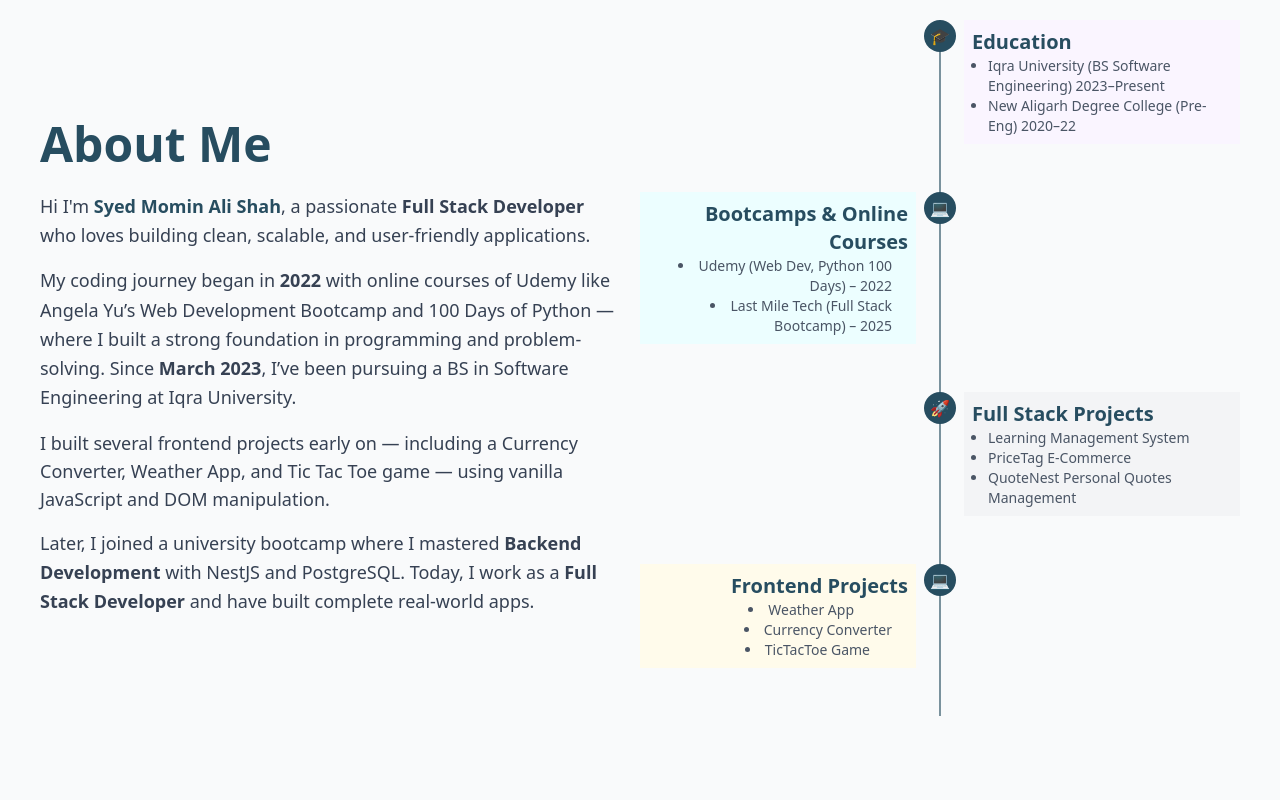
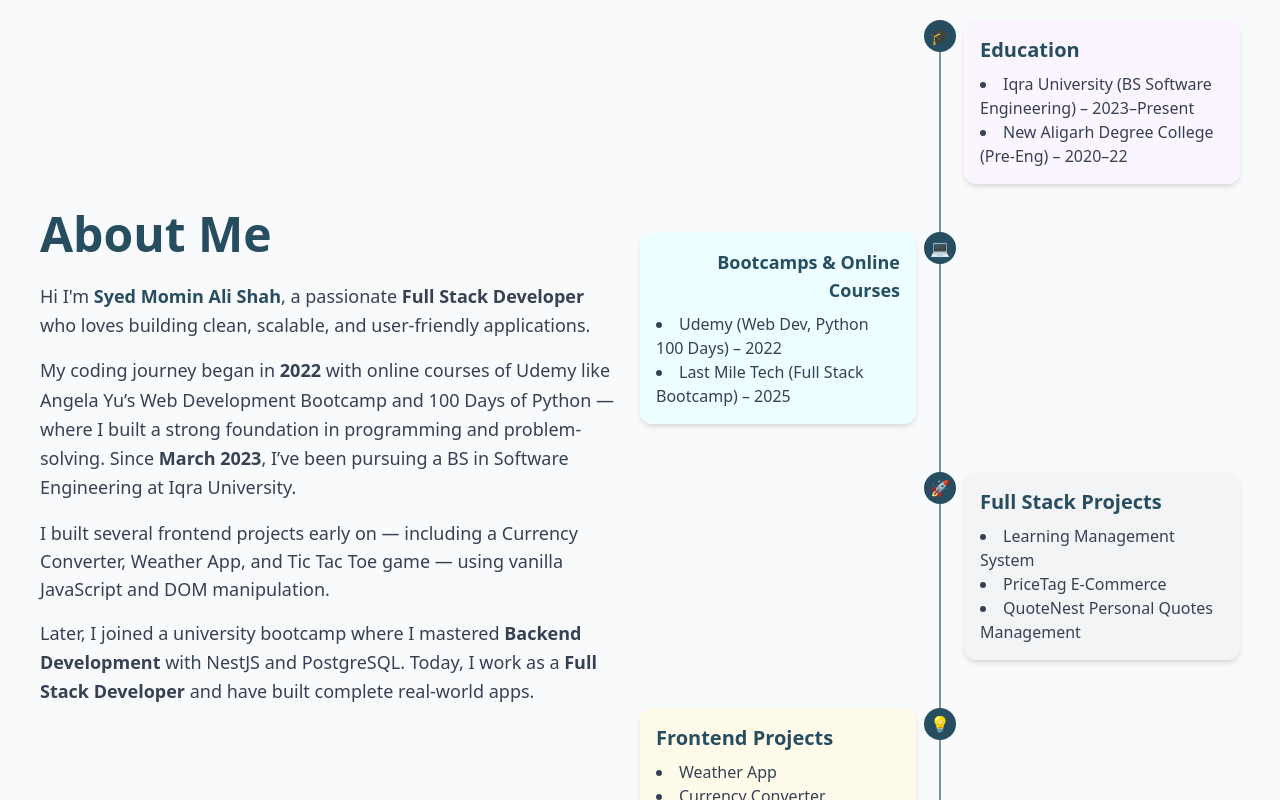
Before and after one commit to smshah121/Portfolio-Website, a React (Vite) app: page / in a window 1280 px wide. Shown: the part 820-1620 px from the top of the page. Built offline with nearby package versions, Linux system fonts and the light colour scheme.

Commit message:
changes saved

```diff
--- a/src/App.jsx
+++ b/src/App.jsx
@@ -322,101 +322,84 @@ function App() {
 
   {/* Right Side - Timeline (Alternate Left-Right Style) */}
   <div className="lg:w-1/2 flex flex-col items-center mt-10 lg:mt-0 relative">
+  {/* Vertical Line */}
   <div className="absolute left-1/2 top-0 bottom-0 w-[2px] bg-[#274D60]/60 transform -translate-x-1/2"></div>
 
-    {/* Education - Right */}
-    <div className="w-full mb-12 flex justify-end">
-      <div className="relative w-1/2 pl-6">
+  {/* 1️⃣ Education */}
+  <div className="w-full mb-12 flex md:justify-end justify-center">
+    <div className="relative md:w-1/2 w-[85%] md:pl-6">
       <div className="absolute -left-4 w-8 h-8 bg-[#274D60] text-white flex items-center justify-center rounded-full">
         🎓
       </div>
-        <div className="bg-purple-50 p-2">
-          <h3 className="text-sm md:text-xl font-semibold text-[#274D60]">Education</h3>
-        <ul className="list-disc pl-4">
-          <li className="text-gray-600 text-xs md:text-sm">
-            Iqra University (BS Software Engineering) 2023–Present
-          </li>
-          <li className="text-gray-600 text-xs md:text-sm">
-            New Aligarh Degree College (Pre-Eng) 2020–22
-          </li>
+      <div className="bg-purple-50 p-4 rounded-xl shadow-md">
+        <h3 className="text-base md:text-xl font-semibold text-[#274D60] mb-2">
+          Education
+        </h3>
+        <ul className="list-disc list-inside text-left text-gray-700 text-sm md:text-base">
+          <li>Iqra University (BS Software Engineering) – 2023–Present</li>
+          <li>New Aligarh Degree College (Pre-Eng) – 2020–22</li>
         </ul>
       </div>
-
     </div>
   </div>
 
-    {/* Bootcamps - Left */}
-    <div className="w-full mb-12 flex justify-start">
-      <div className="relative w-1/2 pr-6 text-right">
+  {/* 2️⃣ Bootcamps & Online Courses */}
+  <div className="w-full mb-12 flex md:justify-start justify-center">
+    <div className="relative md:w-1/2 w-[85%] md:pr-6">
       <div className="absolute -right-4 w-8 h-8 bg-[#274D60] text-white flex items-center justify-center rounded-full">
         💻
       </div>
-        <div className="bg-cyan-50 p-2 flex flex-col items-start md:items-end">
-          <h3 className="text-sm md:text-xl font-semibold text-[#274D60]">
+      <div className="bg-cyan-50 p-4 rounded-xl shadow-md flex flex-col items-start">
+        <h3 className="text-base md:text-lg font-semibold text-[#274D60] mb-2 text-left md:text-right">
           Bootcamps & Online Courses
         </h3>
-        <ul className="list-disc pr-4 list-inside">
-          <li className="text-gray-600 text-xs md:text-sm">
-            Udemy (Web Dev, Python 100 Days) – 2022
-          </li>
-          <li className="text-gray-600 text-xs md:text-sm">
-            Last Mile Tech (Full Stack Bootcamp) – 2025
-          </li>
+        <ul className="list-disc list-inside text-left text-gray-700 text-sm md:text-base">
+          <li>Udemy (Web Dev, Python 100 Days) – 2022</li>
+          <li>Last Mile Tech (Full Stack Bootcamp) – 2025</li>
         </ul>
-
       </div>
-
     </div>
   </div>
 
-    {/* Full Stack Projects - Right */}
-    <div className="w-full mb-12 flex justify-end">
-      <div className="relative w-1/2 pl-6">
+  {/* 3️⃣ Full Stack Projects */}
+  <div className="w-full mb-12 flex md:justify-end justify-center">
+    <div className="relative md:w-1/2 w-[85%] md:pl-6">
       <div className="absolute -left-4 w-8 h-8 bg-[#274D60] text-white flex items-center justify-center rounded-full">
         🚀
       </div>
-        <div className="bg-gray-100 p-2">
-          <h3 className="text-sm md:text-xl font-semibold text-[#274D60]">
+      <div className="bg-gray-100 p-4 rounded-xl shadow-md">
+        <h3 className="text-base md:text-xl font-semibold text-[#274D60] mb-2">
           Full Stack Projects
         </h3>
-        <ul className="list-disc pl-4">
-          <li className="text-gray-600 text-xs md:text-sm">Learning Management System</li>
-          <li className="text-gray-600 text-xs md:text-sm">PriceTag E-Commerce</li>
-          <li className="text-gray-600 text-xs md:text-sm">
-            QuoteNest Personal Quotes Management
-          </li>
+        <ul className="list-disc list-inside text-left text-gray-700 text-sm md:text-base">
+          <li>Learning Management System</li>
+          <li>PriceTag E-Commerce</li>
+          <li>QuoteNest Personal Quotes Management</li>
         </ul>
-        </div>
-
-      </div>
-    </div>
-    <div className="w-90 md:w-full mb-12 flex justify-start">
-      <div className="relative w-1/2 pr-6 text-right">
-        <div className="absolute -right-4 w-8 h-8 bg-[#274D60] text-white flex items-center justify-center rounded-full">
-          💻
-        </div>
-        <div className="bg-amber-50 p-2 flex flex-col items-start md:items-end ">
-          <h3 className="text-xs md:text-xl font-semibold text-[#274D60]">
-          Frontend Projects
-        </h3>
-        <ul className="list-disc pr-4 list-inside">
-          <li className="text-xs text-gray-600 md:text-sm mr-9.5">
-            Weather App
-          </li>
-          <li className="text-xs text-gray-600 md:text-sm ">
-          Currency Converter
-          </li>
-          <li className="text-xs text-gray-600 md:text-sm mr-5.5">
-            TicTacToe Game
-          </li>
-
-        </ul>
-
-        </div>
-
       </div>
     </div>
   </div>
+
+  {/* 4️⃣ Frontend Projects */}
+  <div className="w-full mb-12 flex md:justify-start justify-center">
+    <div className="relative md:w-1/2 w-[85%] md:pr-6">
+      <div className="absolute -right-4 w-8 h-8 bg-[#274D60] text-white flex items-center justify-center rounded-full">
+        💡
+      </div>
+      <div className="bg-amber-50 p-4 rounded-xl flex flex-col items-start shadow-md">
+        <h3 className="text-base md:text-xl font-semibold text-[#274D60] mb-2 text-left md:text-right">
+          Frontend Projects
+        </h3>
+        <ul className="list-disc list-inside text-left text-gray-700 text-sm md:text-base">
+          <li>Weather App</li>
+          <li>Currency Converter</li>
+          <li>Tic Tac Toe Game</li>
+        </ul>
+      </div>
+    </div>
+  </div>
+</div>
+
 </div>
 
 
```
Lines whose indentation alone changed are shown as unchanged.
